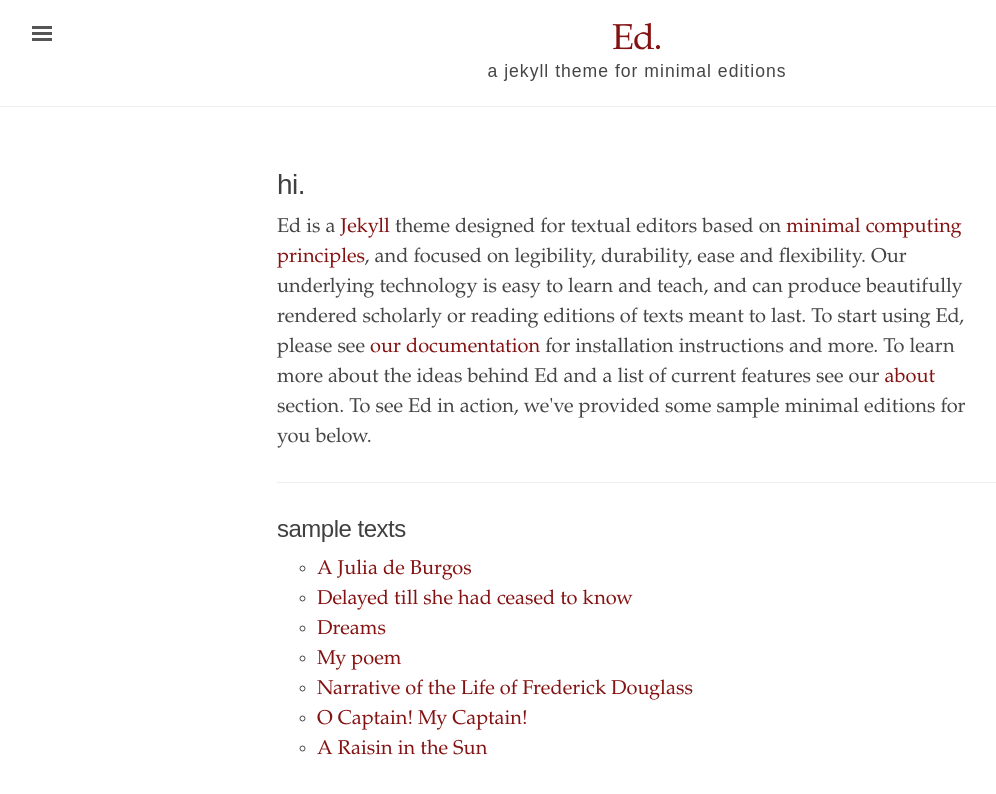
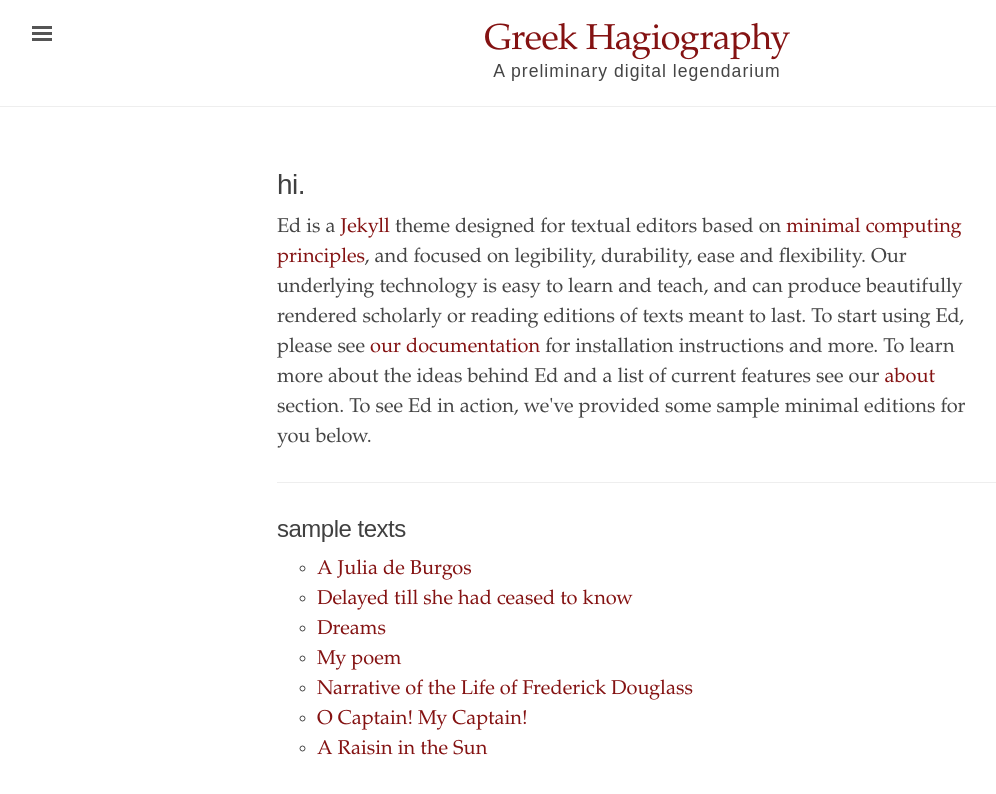
Before and after one commit to cjkoepke1/greek-hagiography, a Jekyll site: the page built from index.html, in a window 1280 px wide. Shown: the top 794 px of the page, without its empty margins (3-999 px from the left). Built offline with Jekyll 4.4.1, drawn with Linux system fonts in a browser that asks for light colours.

Commit message:
change to greek hagiography

```diff
--- a/_config.yml
+++ b/_config.yml
@@ -1,17 +1,17 @@
 # Built with Jekyll 3.6.0
 
 # Setup
-title:               Ed.
-tagline:             'a jekyll theme for minimal editions'
-description:         'Ed is a Jekyll theme designed for textual editors based on minimal computing principles, and focused on legibility and flexibility.'
+title:               Greek Hagiography
+tagline:             'A preliminary digital legendarium'
+description:         'This website uses Ed, a Jekyll theme designed for textual editors based on minimal computing principles and focused on legibility and flexibility.'
 url:                 'http://minicomp.github.io'
-baseurl:             '/ed'
+baseurl:             '/greek-hagiography'
 
 # About/contact
 author:
-  name:              Alex Gil
-  url:               https://twitter.com/elotroalex
-  email:             colibri.alex@gmail.com
+  name:              Carson Koepke
+  url:
+  email:
 
 # Color scheme. Options: red, orange, magenta, cyan, blue, brown
 color-scheme:
```
